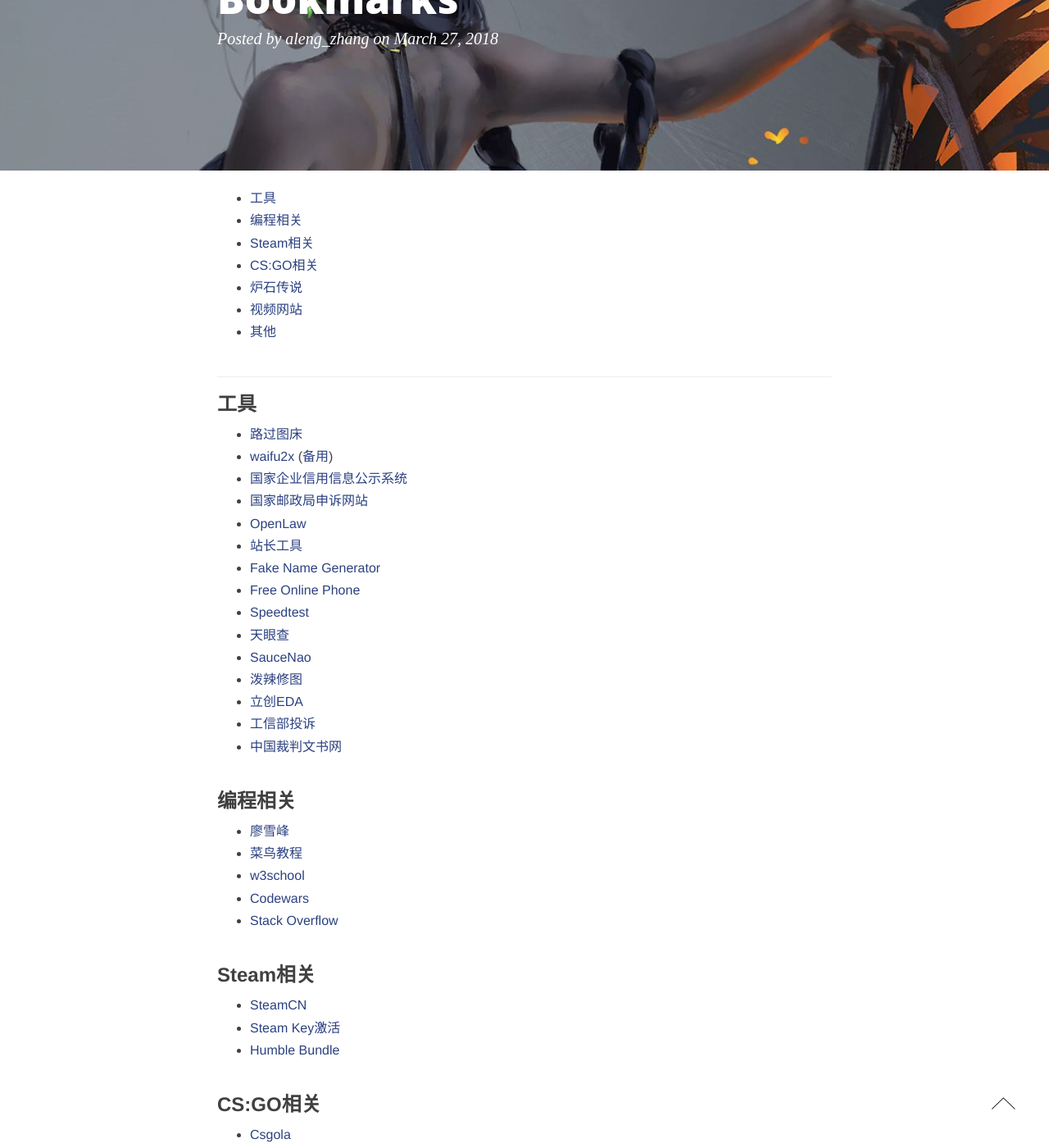
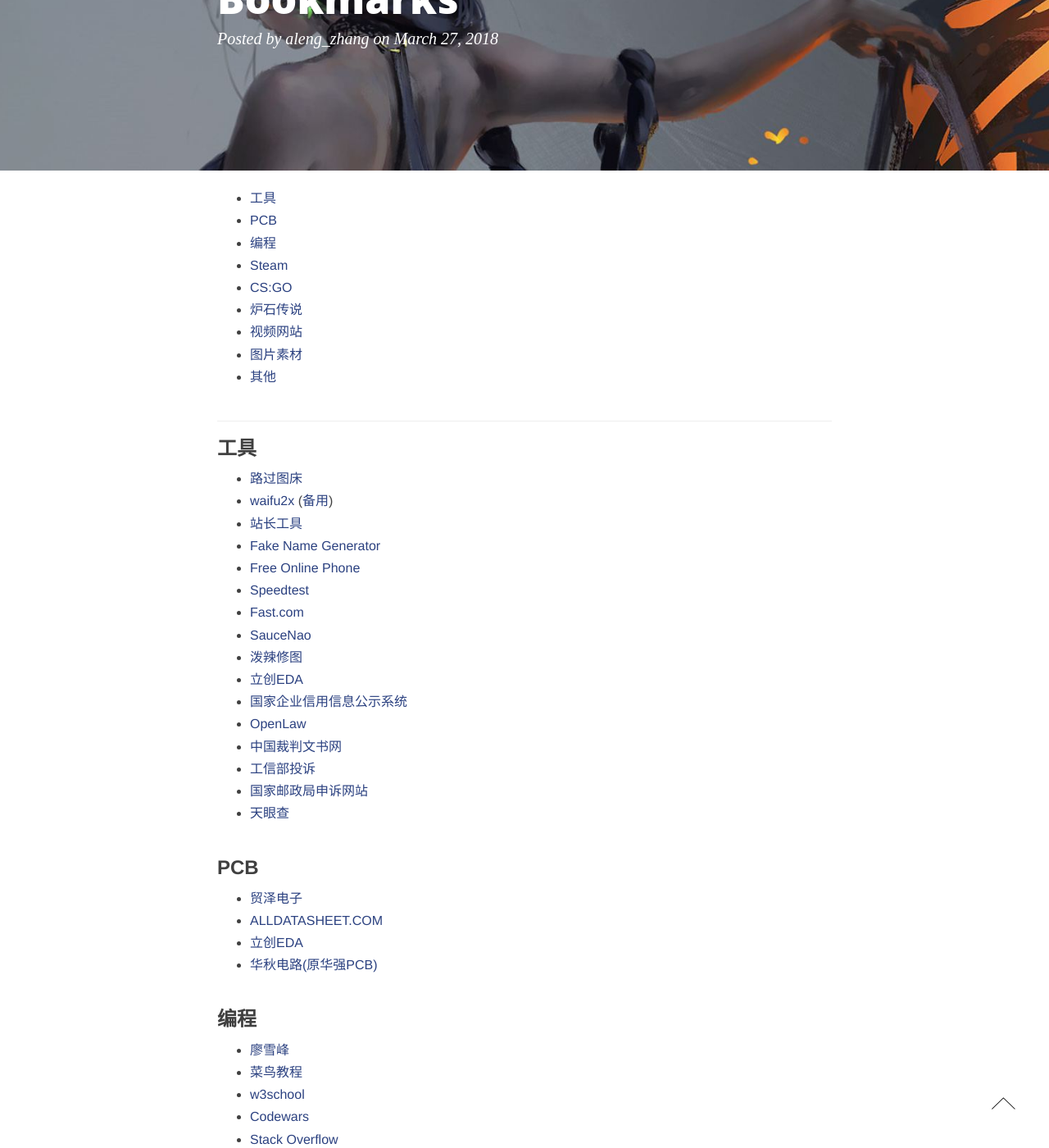
Before and after one commit to aleng-zhang/Blog, a Jekyll site: the page built from _posts/2018-03-27-Bookmarks.md, in a window 1280 px wide and 1400 px high, scrolled down 226 px. Shown: the whole window at 82% size. Built offline with Jekyll 4.4.1, drawn with Linux system fonts in a browser that asks for light colours; nearby versions of some CDN libraries; comment, search, counter and statistics services are not loaded; some of the changed text lies outside the part shown.

Commit message:
add 图片素材、PCB网站 + 重排

```diff
--- a/_posts/2018-03-27-Bookmarks.md
+++ b/_posts/2018-03-27-Bookmarks.md
@@ -12,33 +12,40 @@
 ### 工具
 + [路过图床](https://imgchr.com/)
 + [waifu2x](http://waifu2x.udp.jp/) ([备用](https://waifu2x.booru.pics/))
-+ [国家企业信用信息公示系统](http://www.gsxt.gov.cn/corp-query-homepage.html)
-+ [国家邮政局申诉网站](https://sswz.spb.gov.cn/)
-+ [OpenLaw](http://openlaw.cn/)
 + [站长工具](http://tool.chinaz.com/)
 + [Fake Name Generator](http://www.fakenamegenerator.com/)
 + [Free Online Phone](https://www.freeonlinephone.org/#number)
 + [Speedtest](http://www.speedtest.net/)
-+ [天眼查](https://www.tianyancha.com/)
++ [Fast.com](https://fast.com/#)
 + [SauceNao](http://saucenao.com/)
 + [泼辣修图](http://www.polaxiong.com/editor)
 + [立创EDA](https://lceda.cn/)
++ [国家企业信用信息公示系统](http://www.gsxt.gov.cn/corp-query-homepage.html)
++ [OpenLaw](http://openlaw.cn/)
++ [中国裁判文书网](https://wenshu.court.gov.cn/)
 + [工信部投诉](https://dxss.miit.gov.cn/#)
-+ [中国裁判文书网](https://wenshu.court.gov.cn/)
++ [国家邮政局申诉网站](https://sswz.spb.gov.cn/)
++ [天眼查](https://www.tianyancha.com/)
 
-### 编程相关
+### PCB
++ [贸泽电子](https://www.mouser.cn/)
++ [ALLDATASHEET.COM](https://www.alldatasheet.com/)
++ [立创EDA](https://lceda.cn/)
++ [华秋电路(原华强PCB)](https://www.hqpcb.com/)
+
+### 编程
 + [廖雪峰](http://www.liaoxuefeng.com/)
 + [菜鸟教程](https://www.runoob.com/)
 + [w3school](http://www.w3school.com.cn/)
 + [Codewars](https://www.codewars.com/)
 + [Stack Overflow](https://stackoverflow.com/)
 
-### Steam相关
+### Steam
 + [SteamCN](https://steamcn.com/forum.php?e6_style=1)
 + [Steam Key激活](https://store.steampowered.com/account/registerkey)
 + [Humble Bundle](https://www.humblebundle.com/)
 
-### CS:GO相关
+### CS:GO
 + [Csgola](https://www.csgola.com/)
 + [HLTV](https://www.hltv.org/)
 + [Csgo Demos Manager](https://github.com/akiver/CSGO-Demos-Manager/releases)
@@ -55,12 +62,18 @@
 + [动漫花园](https://share.dmhy.org/)
 + [哔哩哔哩](https://www.bilibili.com/)
 
+### 图片素材
++ [Pixiv](https://www.pixiv.net/)
++ [故宫壁纸](https://www.dpm.org.cn/lights/royal.html)
++ [unsplash](https://unsplash.com/)
++ [Pexels](https://www.pexels.com/zh-cn/)
++ [必应壁纸①](https://www.todaybing.com/) / [必应壁纸②](https://bing.ioliu.cn/)
+
 ### 其他
-+ [Pixiv](https://www.pixiv.net/)
 + [豆瓣](https://www.douban.com/)
 + [Greasy Fork](https://greasyfork.org/zh-CN)
 + [MSDN](https://msdn.itellyou.cn/)
 + [微PE](http://www.wepe.com.cn/download.html)
 + [Genymotion](https://www.genymotion.com/fun-zone/)
-+ [小飞机](https://free.ssru.date)
 + [NGA论坛](http://bbs.nga.cn/)
++ [21世纪电源网](http://www.21dianyuan.com/)
```
Also changed, not shown: other parts of _posts/2018-03-27-Bookmarks.md (+1 -1 lines).
